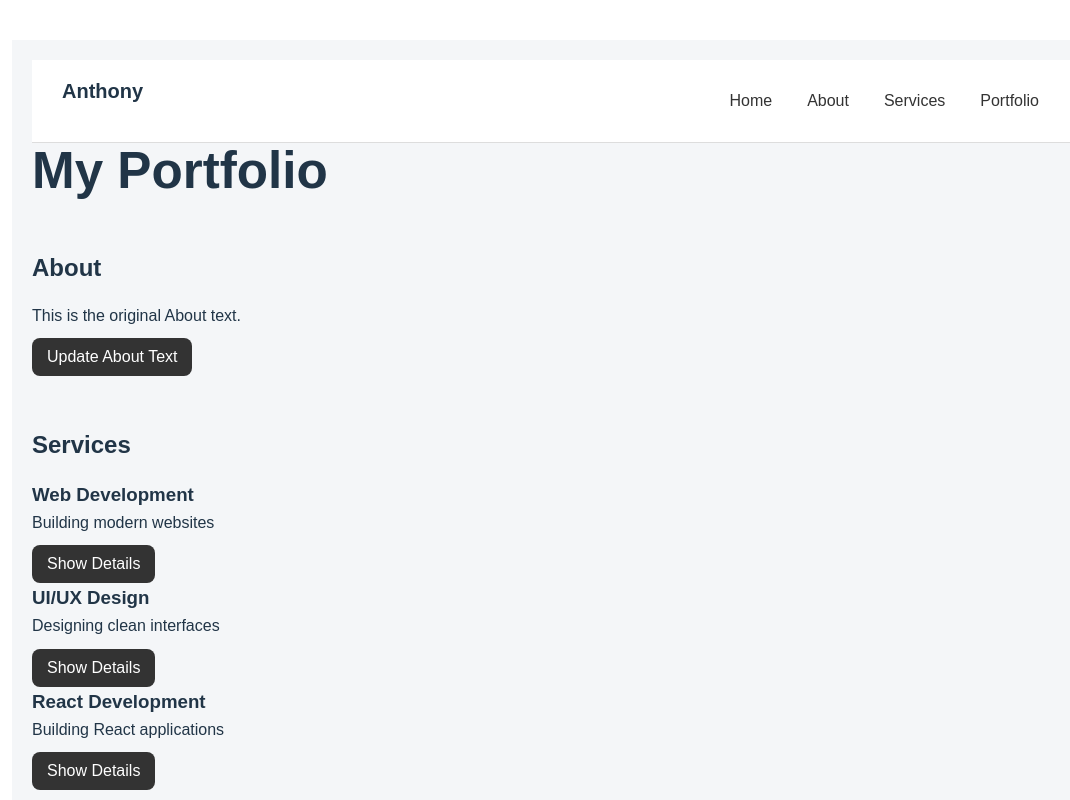
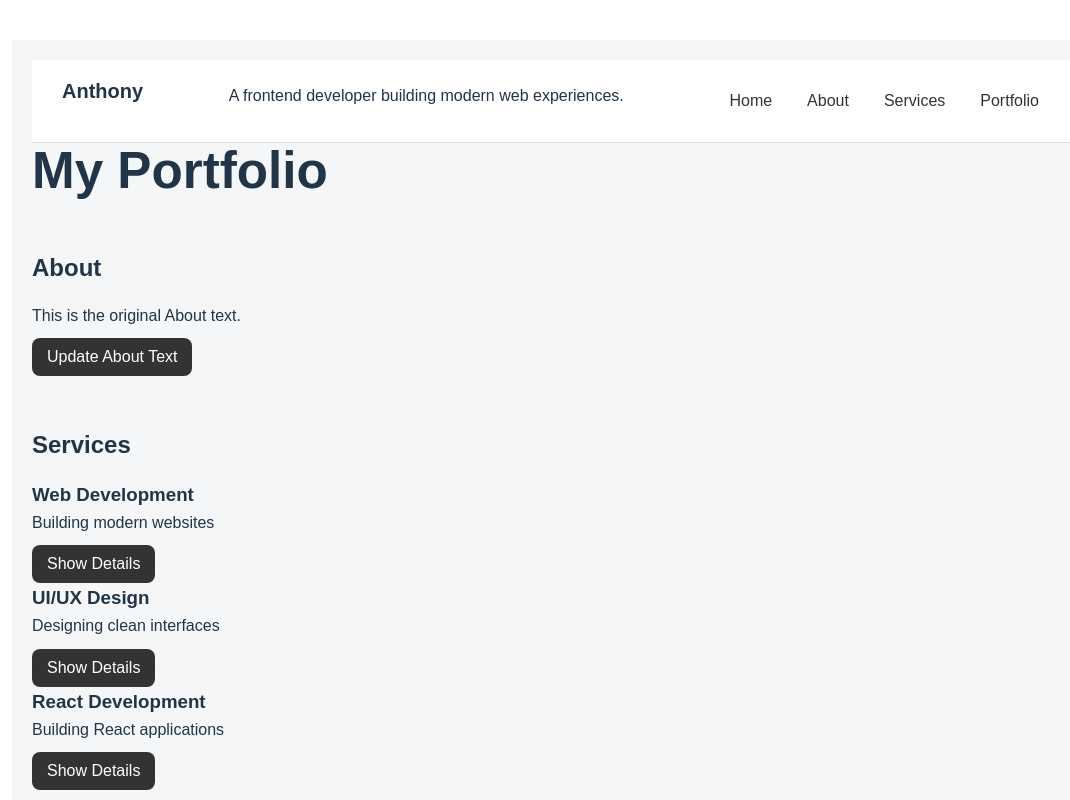
Before and after one commit to aanglinwebdev/anthony-anglin-portfolio, a React (Vite) app: page / in a window 1280 px wide. Shown: the top 800 px of the page, without its empty margins (28-1098 px from the left). Built offline with nearby package versions, Linux system fonts and the light colour scheme.

Commit message:
Added intro line to header section

```diff
--- a/src/components/Navbar.jsx
+++ b/src/components/Navbar.jsx
@@ -13,6 +13,7 @@ function Navbar() {
     <nav className={styles.navbar}>
 
       <h2 className={styles.logo}>Anthony</h2>
+      <p>A frontend developer building modern web experiences.</p>
 
       <button
         className={styles.hamburger}
```
